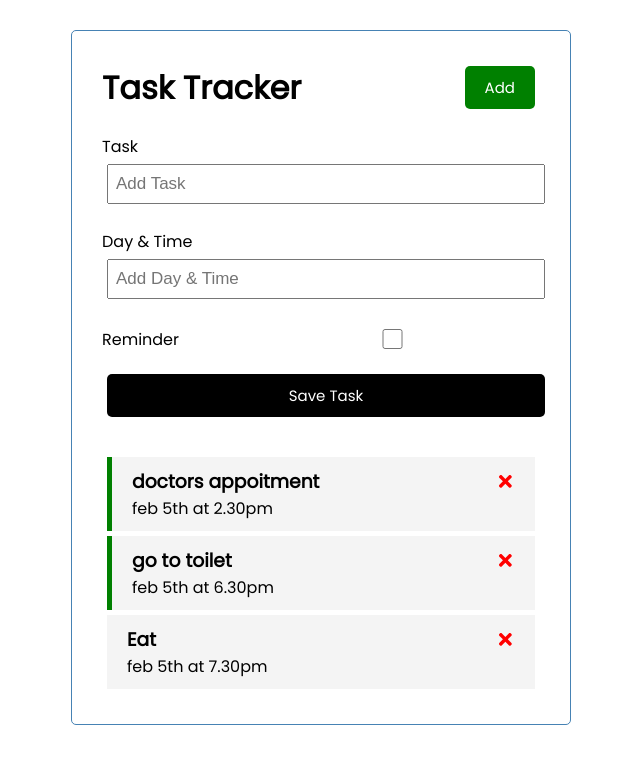
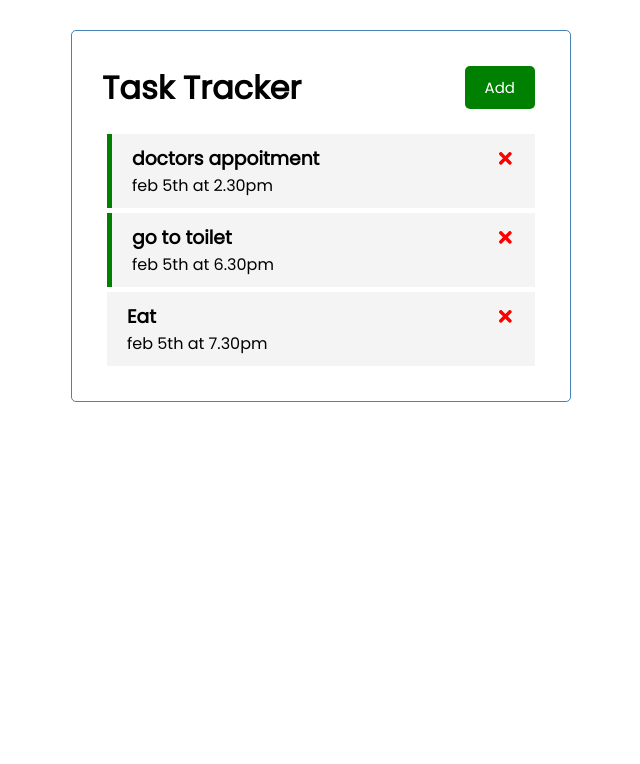
Before and after one commit to Andri202/react-starter, a React (Create React App) app: page / in a window 1280 px wide. Shown: the top 764 px of the page, without its empty margins (319-959 px from the left). Built offline with nearby package versions, Linux system fonts and the light colour scheme.

Commit message:
button Toggle

```diff
--- a/src/App.js
+++ b/src/App.js
@@ -8,6 +8,7 @@
 
 // function
 function App() {
+  const [showAddTask, setShowAddTask] = useState(false);
   const name = "Andri";
   const x = true;
   const [tasks, setTasks] = useState([
@@ -64,8 +65,8 @@
       {/* call Header.js */}
       {/* pass tittel prop to header.js, this will offeride the default props */}
       {/* <Header tittle='Hai' /> */}
-      <Header />
-      <AddTask onAdd={addTask} />
+      <Header onAdd={() => setShowAddTask(!showAddTask)} showAdd={showAddTask} />
+      {showAddTask && <AddTask onAdd={addTask} />}
       {tasks.length > 0 ? (
         <Tasks tasks={tasks} onDelete={deleteTask} onToggle={toggleReminder} />
       ) : (
--- a/src/components/Header.js
+++ b/src/components/Header.js
@@ -2,7 +2,7 @@
 import PropTypes from 'prop-types'
 import Button from './Button'
 
-const Header = ({tittle}) => {
+const Header = ({tittle, onAdd, showAdd}) => {
     const onClick = () => {
         console.log('click')
     }
@@ -11,7 +11,7 @@
             {/* <h1 style = { headingStyle }>{tittle}</h1> */}
             <h1 className = 'header'>
                 {tittle}
-                <Button color = 'green' text = 'Add' onClick = {onClick} />
+                <Button color = {showAdd? 'red' : 'green'} text = {showAdd ? 'Close' : 'Add'} onClick = {onAdd} />
                 </h1>
 
             {/* <Button color = 'green' text = 'Push Me 1' onClick = {onClick} />
```
